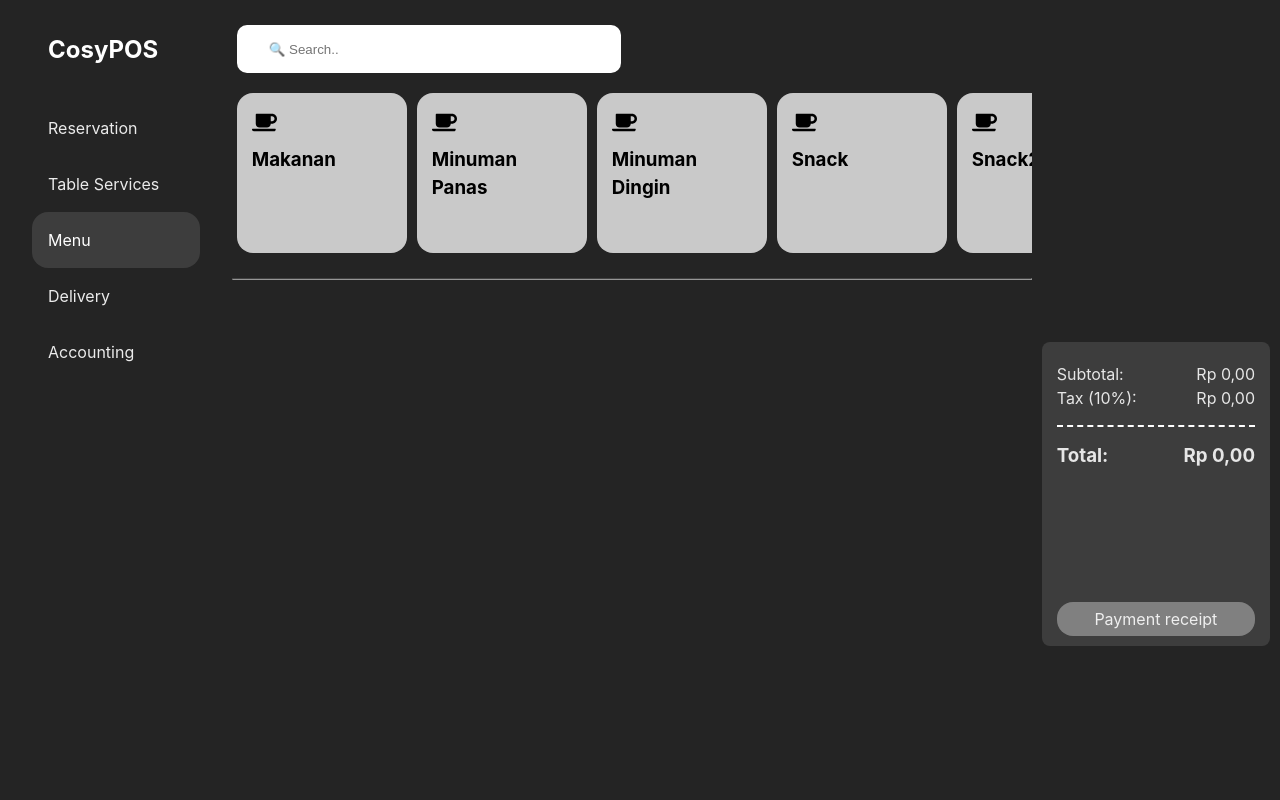
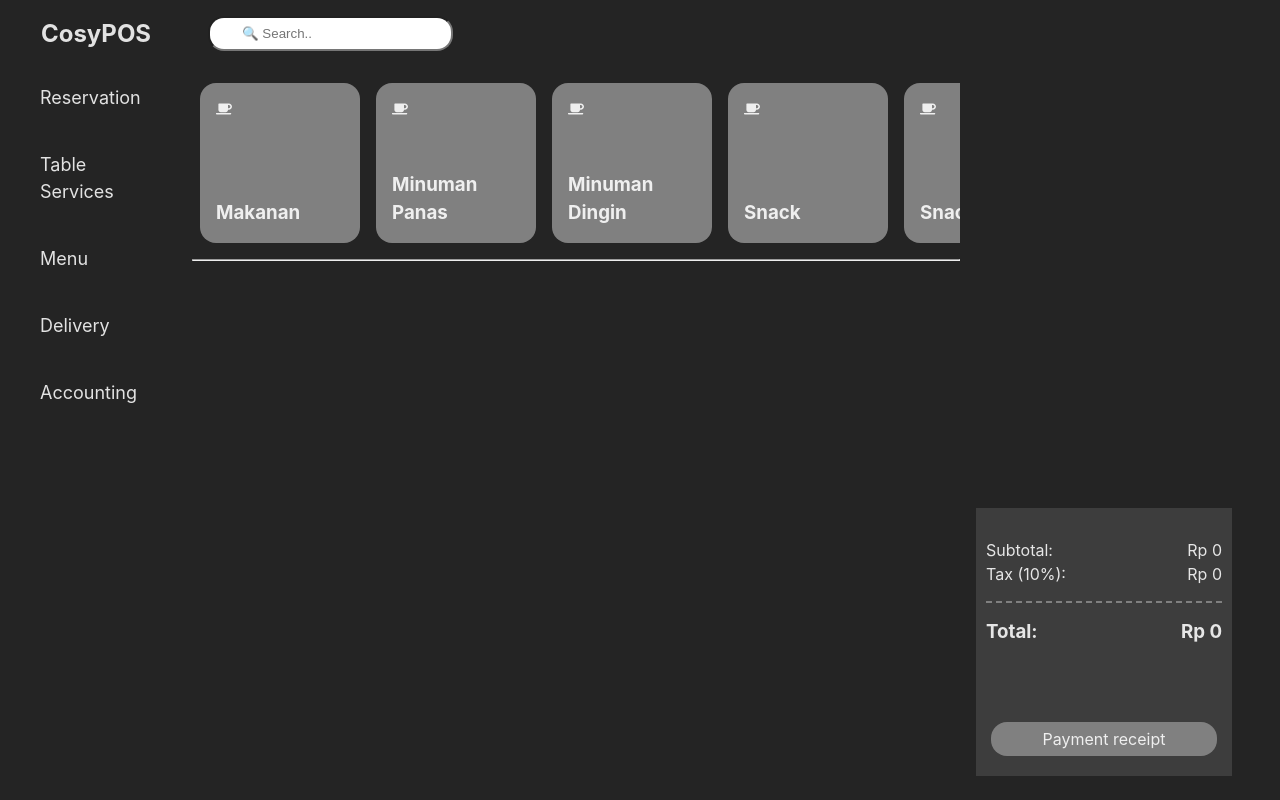
Before and after one commit to amarukael/amaruPOS-vite, a React (Vite) app: page / in a window 1280 px wide. Built offline with nearby package versions, Linux system fonts and the light colour scheme.

Commit message:
custom css and disable mobile access

```diff
--- a/src/App.jsx
+++ b/src/App.jsx
@@ -6,6 +6,9 @@ import Menu from "./components/menu/Menu";
 export default function App() {
   const [isLandscape, setIsLandscape] = useState(
     window.innerWidth > window.innerHeight
+  );
+  const [isMobile, setIsMobile] = useState(
+    /Android|webOS|iPhone|iPod|BlackBerry|IEMobile|Opera Mini/i.test(navigator.userAgent)
   );
 
   const checkOrientation = () => {
@@ -21,7 +24,9 @@ export default function App() {
 
   return (
     <>
-      {isLandscape ? (
+      {isMobile ? (
+        <p>Maaf, website ini tidak dapat dibuka di perangkat mobile.</p>
+      ) : isLandscape ? (
         <div className="allcontent">
           <NavSide />
           <Menu />
--- a/src/components/menu/Item.jsx
+++ b/src/components/menu/Item.jsx
@@ -1,23 +1,34 @@
 import "./menu.css";
 import { AiOutlinePlus, AiOutlineMinus } from "react-icons/ai";
-import React from 'react';
+import React from "react";
 
-const Items = ({ nameItem, priceItem, count, incrementCount, decrementCount }) => {
+const Items = ({
+  nameItem,
+  priceItem,
+  count,
+  incrementCount,
+  decrementCount,
+}) => {
   return (
     <div className="items__item">
       <div className="item__content">
+        <h3>{nameItem}</h3>
         <div>
-          <h3>{nameItem}</h3>
-          <span>{priceItem.toLocaleString('id-ID', { style: 'currency', currency: 'IDR' })}</span>
-        </div>
-        <div className="counter">
+          <span>
+            {priceItem.toLocaleString("id-ID", {
+              style: "currency",
+              currency: "IDR",
+            }).replace(",00", "")}
+          </span>
+          <div className="counter">
             <i onClick={decrementCount}>
               <AiOutlineMinus />
             </i>
-          <span>{count}</span>
+            <span>{count}</span>
             <i onClick={incrementCount}>
               <AiOutlinePlus />
             </i>
+          </div>
         </div>
       </div>
     </div>
--- a/src/components/menu/ItemBill.jsx
+++ b/src/components/menu/ItemBill.jsx
@@ -7,7 +7,11 @@ const ItemBill = ({ nameItem, priceItem, count }) => {
         <div className="total">{count}</div>
         <div className="name">{nameItem}</div>
       </div>
-      <div>{priceItem.toLocaleString('id-ID', { style: 'currency', currency: 'IDR' })}</div>
+      <div>
+        {priceItem
+          .toLocaleString("id-ID", { style: "currency", currency: "IDR" })
+          .replace(",00", "")}
+      </div>
     </div>
   );
 };
--- a/src/components/menu/Menu.jsx
+++ b/src/components/menu/Menu.jsx
@@ -4,7 +4,7 @@ import { FaCoffee } from "react-icons/fa";
 import Items from "./Item";
 import ItemBill from "./ItemBill";
 import data from "../../assets/data.json";
-import GeneratePDF from './GeneratePDF';
+import GeneratePDF from "./GeneratePDF";
 
 const Menu = () => {
   const [items, setItems] = useState([]);
@@ -126,9 +126,6 @@ const Menu = () => {
         </div>
       </div>
       <div className="bill__menu">
-        <br />
-        <br />
-        <div className="wrap__bill">
           <div className="order">
             {billItems
               .sort((a, b) => b.timestamp - a.timestamp)
@@ -149,7 +146,7 @@ const Menu = () => {
                   {calculateTotal().toLocaleString("id-ID", {
                     style: "currency",
                     currency: "IDR",
-                  })}
+                  }).replace(",00", "")}
                 </p>
               </div>
               <div className="subtotal">
@@ -158,10 +155,10 @@ const Menu = () => {
                   {calculateTax(calculateTotal()).toLocaleString("id-ID", {
                     style: "currency",
                     currency: "IDR",
-                  })}
+                  }).replace(",00", "")}
                 </p>
               </div>
-              <div class="dashed-line"></div>
+              <div className="dashed-line"></div>
               <div className="subtotal">
                 <h3>Total:</h3>
                 <h3>
@@ -170,7 +167,7 @@ const Menu = () => {
                   ).toLocaleString("id-ID", {
                     style: "currency",
                     currency: "IDR",
-                  })}
+                  }).replace(",00", "")}
                 </h3>
               </div>
             </div>
@@ -183,7 +180,6 @@ const Menu = () => {
             </div>
           </div>
         </div>
-      </div>
     </>
   );
 };
--- a/src/components/menu/menu.css
+++ b/src/components/menu/menu.css
@@ -1,125 +1,108 @@
 .menu {
-  width: 50rem;
-  height: auto;
+  height: 100%;
+  width: 60%;
 }
 
 .menu .searchbar {
+  margin: 1rem;
   padding: 0.5rem 2rem;
-  margin: 25px 5px;
-  margin-bottom: 15px !important;
-  width: 20rem;
-  height: 2rem;
-  border-radius: 10px;
-  border: none;
+  border-radius: 1rem;
 }
 
 .menu .menu__category {
-  margin: 0 !important;
-  padding: 0 !important;
   display: flex;
-  width: 800px;
-  overflow-x: auto;
+  overflow: auto;
 }
 
 .menu__category .category__item {
+  box-sizing: border-box;
   flex-shrink: 0;
-  color: black;
-  background-color: rgb(201, 201, 201);
-  width: 140px;
-  height: 130px;
+  width: 10rem !important;
+  height: 10rem !important;
+  padding: 1rem;
+  background-color: grey;
   border-radius: 1rem;
-  margin: 5px;
-  padding: 15px;
+  margin: 1rem 0.5rem;
 }
 
-.category__item .item__content {
+.item__content {
+  height: 100%;
   display: flex;
   flex-direction: column;
   justify-content: space-between;
 }
 
-.category__item .category__icon {
-  font-size: 25px;
-}
-
-.menu .line {
-  border-color: rgb(150, 150, 150);
-  margin: 20px 0px;
-}
-
 .menu .menu__items {
-  margin: 0 !important;
-  padding: 0 !important;
+  width: 100%;
+  overflow: auto;
+  height: fit-content;
+  max-height: 65%;
   display: flex;
   flex-wrap: wrap;
-  height: 20rem;
-  overflow: auto;
+  flex-direction: row;
 }
 
 .menu__items .items__item {
-  background-color: rgb(90, 90, 90);
-  width: 140px;
-  height: 130px;
+  border: 1px solid gray;
+  box-sizing: border-box;
+  flex-shrink: 0;
+  width: 10rem !important;
+  height: 10rem !important;
+  padding: 1rem;
   border-radius: 1rem;
-  margin: 5px;
-  padding: 15px;
+  margin: 0.5rem;
 }
 
-.items__item .item__content {
+.items__item .counter {
+  margin-top: 5px;
   display: flex;
-  flex-direction: column;
-  height: 100%;
-  justify-content: space-between;
-}
-
-.item__content .counter {
-  font-size: 15px;
-  align-self: flex-end;
-}
-
-.counter span {
-  margin: 0px 10px;
+  justify-content: flex-end;
 }
 
 .counter i {
-  border: 2px grey solid;
-  border-radius: 0.5rem;
-  align-content: center;
-  padding: 3px 5px;
+  border-radius: 5px;
+  padding: 2px 5px;
+  border: 1px solid grey;
 }
 
 .counter i:hover {
   background-color: grey;
   color: black;
-  cursor: pointer;
+}
+
+.counter span {
+  margin: 0 5px;
 }
 
 .bill__menu {
-  height: auto;
-  width: 30rem;
+  height: 95%;
+  width: 20%;
+  margin: 1rem 1rem;
+  margin-bottom: 0 !important;
+  display: flex;
+  flex-direction: column;
 }
 
-.bill__menu .wrap__bill {
-  display: flex;
-  flex-direction: column;
-  justify-content: space-between;
-  height: 38rem;
+.bill__menu .order{
+  max-height: 65%;
+  overflow: auto;
 }
 
-.itembill {
+.order .itembill{
   background-color: rgb(61, 61, 61);
   padding: 10px 10px;
-  margin: 10px 10px;
+  margin: 10px 0;
   display: flex;
   justify-content: space-between;
   border-radius: 5px;
 }
 
-.itembill .nametotal {
+.itembill .nametotal{
   display: flex;
+  flex-direction: row;
 }
 
-.itembill .total {
+.nametotal .total{
   background-color: white;
   color: black;
   border-radius: 5rem;
@@ -129,33 +112,21 @@
   justify-content: center;
   align-items: center;
   font-size: 15px;
+  margin-right: 5px;
 }
 
-.itembill .name {
-  justify-self: left;
-  padding: 0px 5px;
-}
-
-.wrap__bill .order {
-  overflow: auto;
-  height: 20rem;
-  -ms-overflow-style: none;
-}
-
-.wrap__bill .order::-webkit-scrollbar {
-  display: none;
-}
-
-.wrap__bill .totalbill {
-  border-radius: 0.5rem;
-  height: 20rem;
-  padding: 20px 15px;
-  margin: 10px 10px;
+.bill__menu .totalbill {
+  margin-top: auto;
   background-color: rgb(61, 61, 61);
-  padding-bottom: 0 !important;
+  padding: 20px 0;
   display: flex;
   flex-direction: column;
   justify-content: space-between;
+  height: 30%;
+}
+
+.totalbill .calculate{
+  margin: 10px;
 }
 
 .calculate .subtotal {
@@ -165,119 +136,14 @@
 
 .calculate .dashed-line {
   margin: 15px 0px;
-  border-top: 2px dashed white;
+  border-top: 2px dashed grey;
 }
 
 .totalbill .place_order{
   background-color: grey;
-  width: 100%;
+  width: auto;
   border-radius: 1rem;
   text-align: center;
-  margin-bottom: 10px;
+  margin: 0 15px;
   padding: 5px 0px;
 }
-
-/* Responsive */
-@media only screen and (max-width: 1024px) and (orientation: landscape) {
-  .menu {
-    height: auto;
-  }
-
-  .menu .searchbar {
-    width: 10rem;
-    height: 1rem;
-  }
-
-  .menu .menu__category {
-    width: 30rem;
-  }
-
-  .menu__category .category__item {
-    width: 70px;
-    height: 50px;
-    font-size: 10px;
-    margin: 3px;
-  }
-
-  .category__item .category__icon {
-    font-size: 10px;
-  }
-
-  .menu .line {
-    margin: 5px 5px;
-  }
-
-  .menu .menu__items {
-    height: 14rem;
-  }
-
-  .menu__items .items__item {
-    width: 70px;
-    height: 70px;
-    font-size: 10px;
-    margin: 3px;
-  }
-
-  .item__content .counter {
-    font-size: 10px;
-  }
-
-  .counter span {
-    margin: 0px 5px;
-  }
-
-  .counter i {
-    padding: 1px 2px;
-  }
-
-  .bill__menu {
-    width: 30rem;
-    font-size: 10px;
-  }
-
-  .bill__menu .wrap__bill {
-    height: 23rem;
-  }
-
-  .wrap__bill .order {
-    height: 10rem;
-  }
-
-  .wrap__bill .totalbill {
-    height: 15rem;
-  }
-
-  .itembill {
-    padding: 5px 5px;
-    margin: 5px 10px;
-  }
-
-  .itembill .total {
-    width: 15px;
-    height: 15px;
-    font-size: 10px;
-  }
-}
-
-@media only screen and (max-width: 800px) and (orientation: landscape){
-  .menu .menu__category {
-    width: 25rem;
-  }
-  .menu .menu__items {
-    height: 11rem;
-  }
-
-  .bill__menu .wrap__bill {
-    height: 20rem;
-  }
-}
-
-@media only screen and (max-width: 850px) and (max-height: 350px) and (orientation: landscape){
-  .menu .menu__items {
-    height: 8rem;
-  }
-
-  .bill__menu .wrap__bill {
-    height: 17.5rem;
-  }
-}
--- a/src/components/navside/NavSide.jsx
+++ b/src/components/navside/NavSide.jsx
@@ -1,5 +1,5 @@
 import React from "react";
-import './navside.css';
+import "./navside.css";
 
 function NavSide() {
   return (
--- a/src/components/navside/navside.css
+++ b/src/components/navside/navside.css
@@ -1,53 +1,20 @@
-.navside{
-    height: 100vh;
-    width: 28rem;
+.navside {
+  height: 100%;
+  width: 15%;
 }
 
-.navside .nav{
-    padding: 0px 2rem;
+.nav h2{
+  text-align: center;
+  margin: 1rem 2rem;
 }
 
-.navside h2{
-    margin: 2rem 0;
-    color: white;
-    padding: 0px 1rem;
+.nav ul li{
+  margin: 0.5rem;
+  padding: 1rem 2rem;
+  border-radius: 1rem;
+  font-size: large;
 }
 
-.navside li{
-    color: rgb(235, 235, 235);
-    padding: 1rem 1rem;
-    list-style: none;
-    cursor: pointer;
+.nav ul li:hover{
+  background-color: grey;
 }
-
-.navside li:hover{
-    color: white;
-    background-color: rgb(61, 61, 61);
-    border-radius: 1rem;
-}
-
-.navside .active{
-    color: white;
-    background-color: rgb(61, 61, 61);
-    border-radius: 1rem;
-}
-
-@media only screen and (max-width: 1024px) and (orientation: landscape) {
-    .navside{
-        width: 10rem;
-    }
-
-    .navside .nav{
-        padding: 0px 0.5rem;
-    }
-
-    .navside h2{
-        margin: 1rem 0;
-    }
-
-    .navside li{
-        font-size: 10px;
-        padding: 0.5rem 0.5rem;
-    }
-
-}
```
Lines whose indentation alone changed are shown as unchanged.
